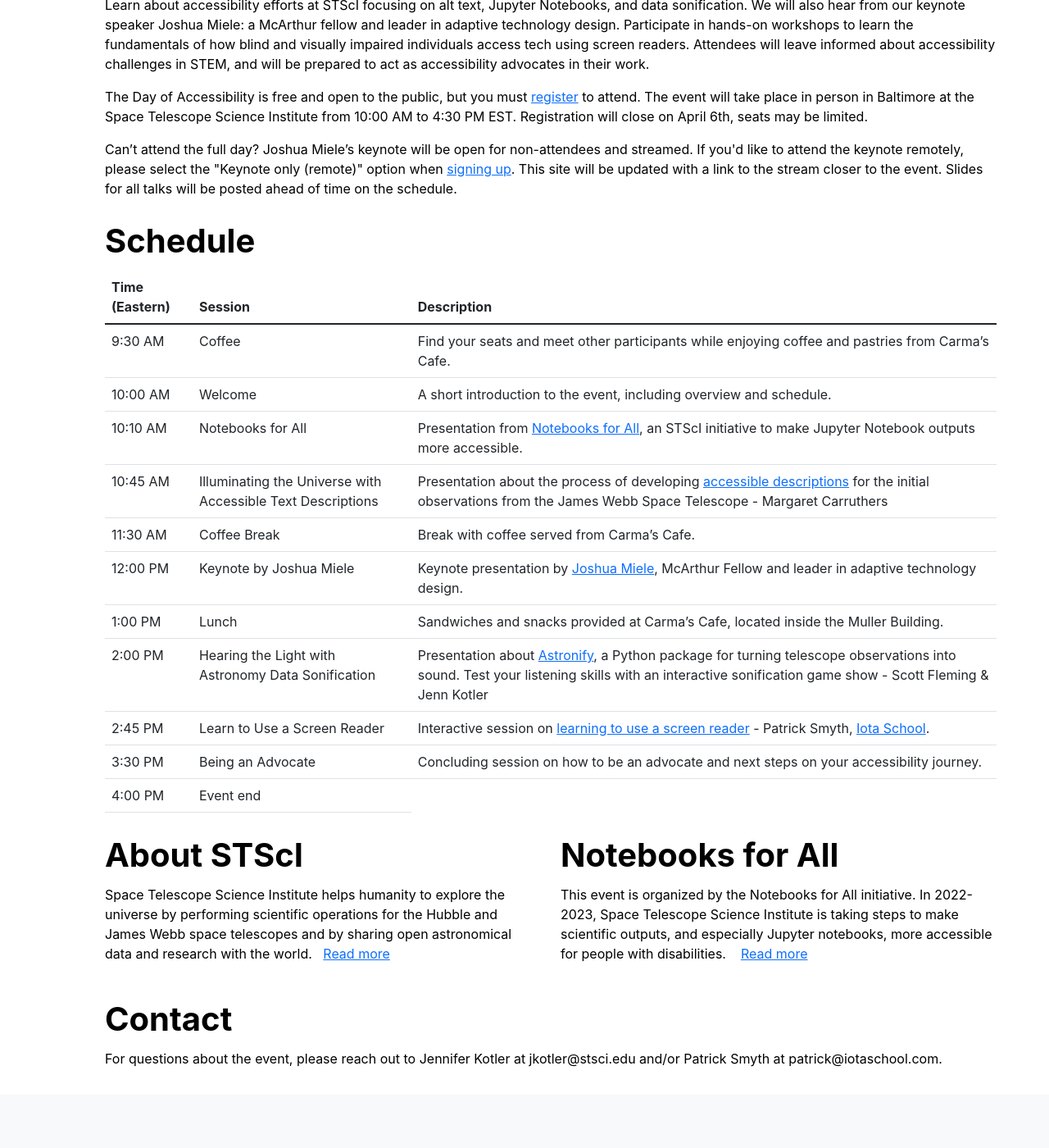
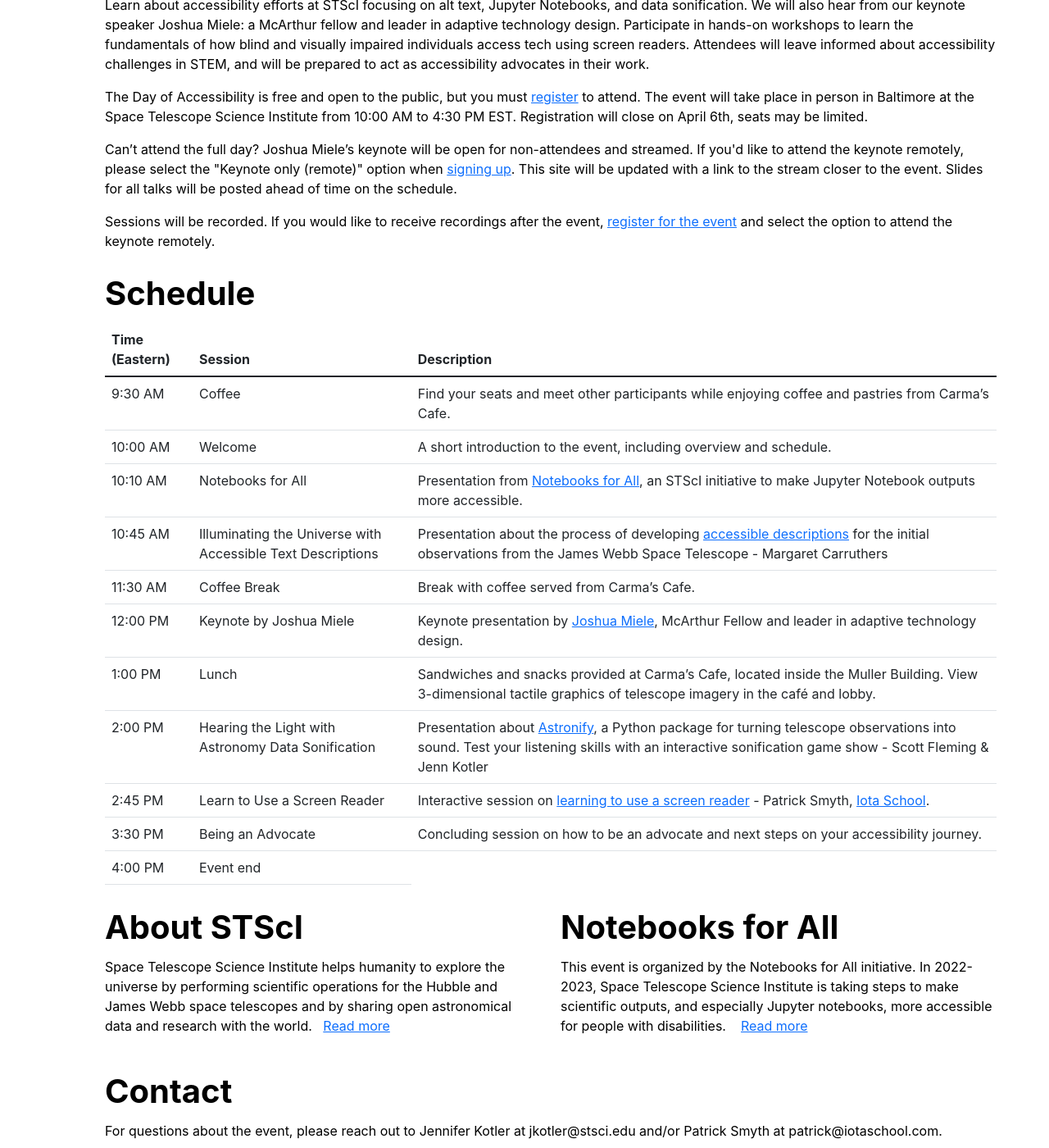
Before and after one commit to Iota-School/nonvisual_data_science_workshops, a Jekyll site: the page built from index.html, in a window 1280 px wide and 1400 px high, scrolled down 526 px. Shown: the whole window at 82% size. Built offline with Jekyll 4.4.1, drawn with Linux system fonts in a browser that asks for light colours.

Commit message:
Added note about tactile graphics and note on recordings

```diff
--- a/index.html
+++ b/index.html
@@ -54,6 +54,10 @@
   <p>
     Can’t attend the full day? Joshua Miele’s keynote will be open for non-attendees and streamed. If you'd like to attend the keynote remotely, please select the "Keynote only (remote)" option when <a href="https://docs.google.com/forms/d/e/1FAIpQLScoUY7GAMFjBm7khXkW4SppA3J2nmZ68c4xCjHKB9Km-idBkg/viewform" target="_blank">signing up</a>. This site will be updated with a link to the stream closer to the event. Slides for all talks will be posted ahead of time on the schedule.
   </p>
+  <p>
+    Sessions will be recorded. If you would like to receive recordings after the event, <a href="https://docs.google.com/forms/d/e/1FAIpQLScoUY7GAMFjBm7khXkW4SppA3J2nmZ68c4xCjHKB9Km-idBkg/viewform" target="_blank">register for the event</a> and select the option to attend the keynote remotely.
+  </p>
+
 
 </section>
 
@@ -127,7 +131,8 @@
       <td>1:00 PM</td>
       <td>Lunch</td>
       <td>
-	Sandwiches and snacks provided at Carma’s Cafe, located inside the Muller Building.
+	Sandwiches and snacks provided at Carma’s Cafe, located inside the Muller Building. View 3-dimensional tactile graphics of telescope imagery in the café and lobby.
+
       </td>
     </tr>
     <tr>
```
